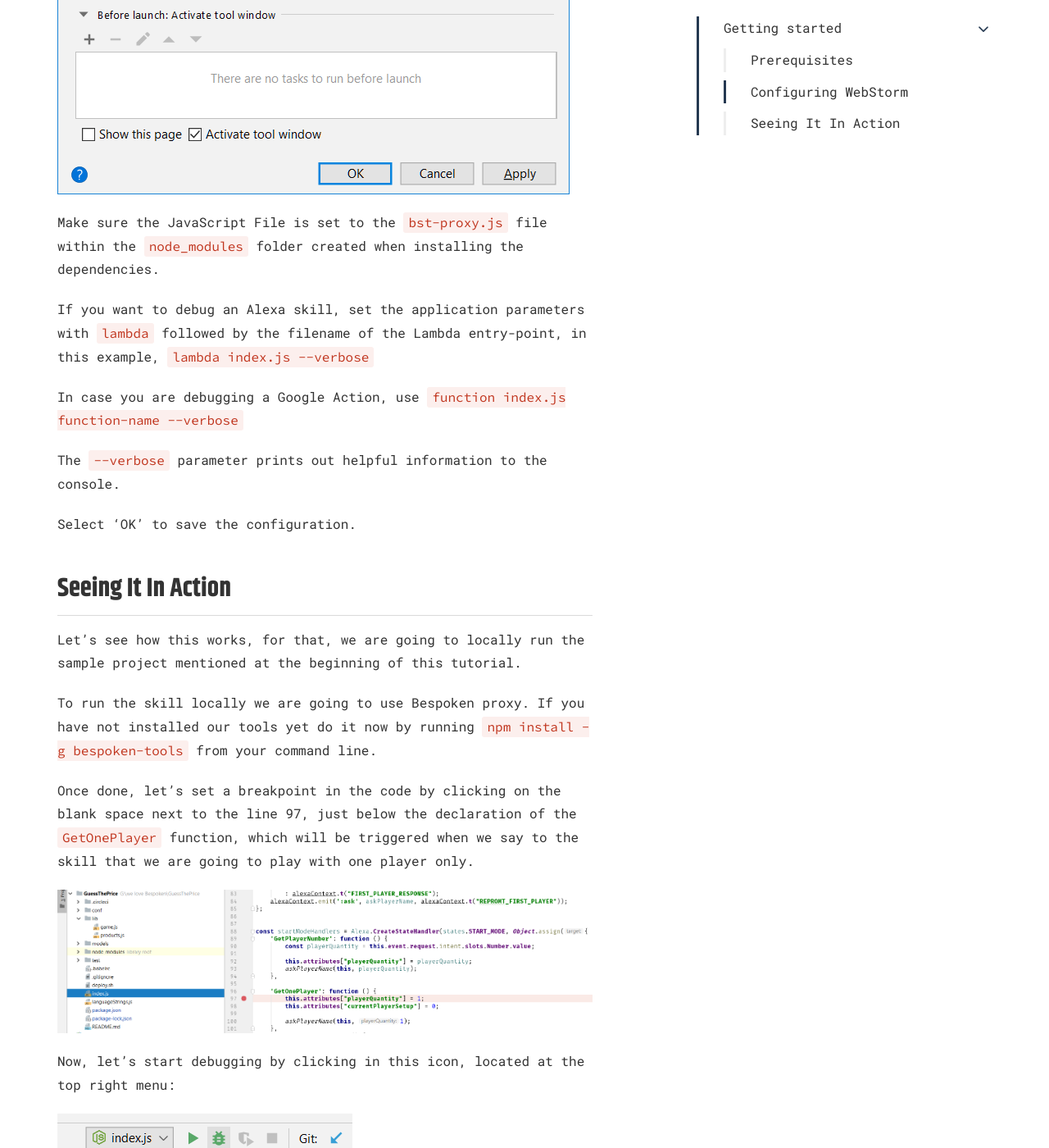
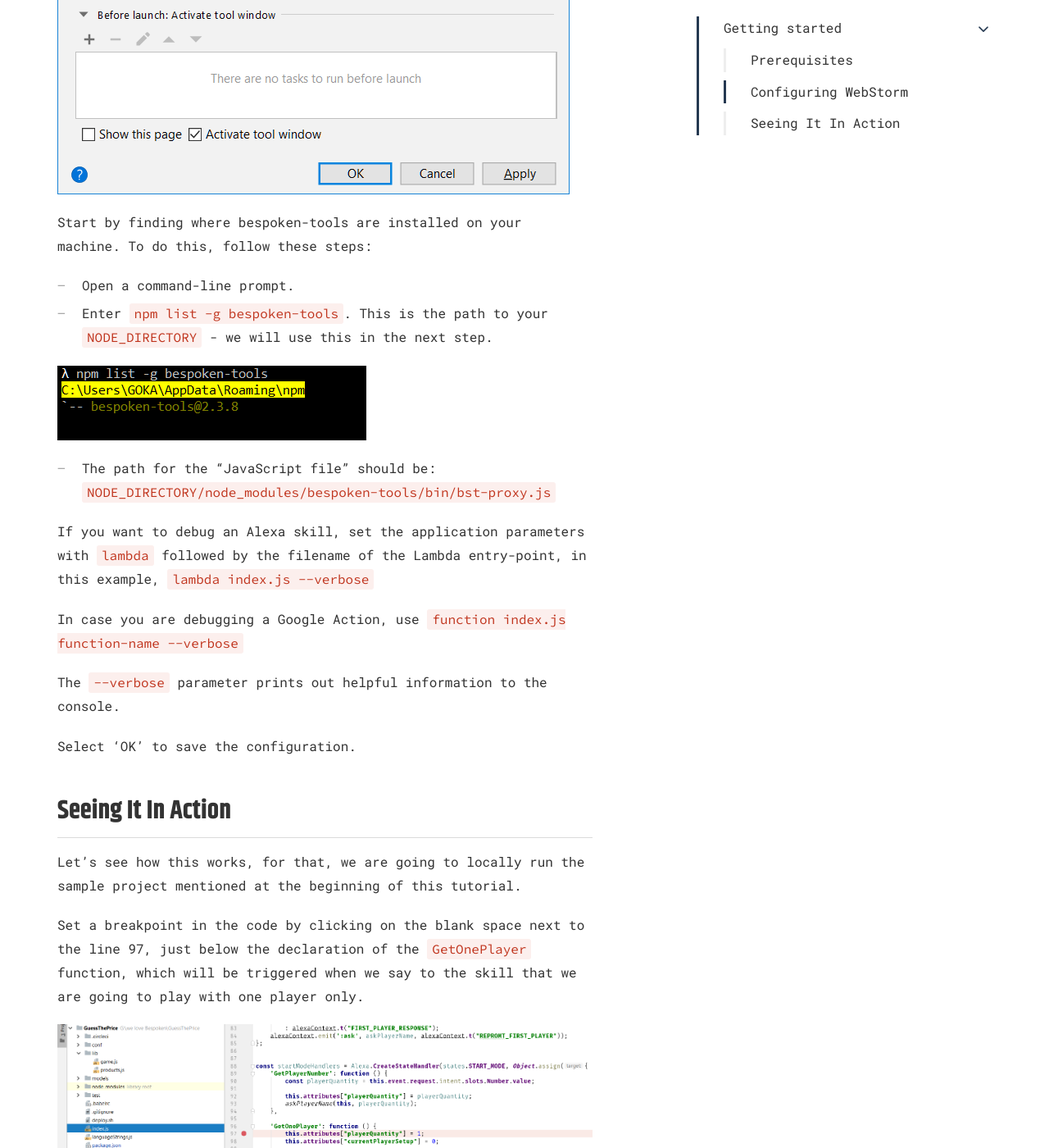
Before and after one commit to bespoken/bespoken-docs, a Jekyll site: the page built from tutorials/debugging-locally.md, in a window 1280 px wide and 1400 px high, scrolled down 2403 px. Shown: the whole window at 82% size. Built offline with Jekyll 4.4.1, drawn with Linux system fonts in a browser that asks for light colours; nearby versions of some CDN libraries; some web fonts are replaced; comment, search, counter and statistics services are not loaded.

Commit message:
Updating PR with updates based on JPKs comments.

```diff
--- a/tutorials/debugging-locally.md
+++ b/tutorials/debugging-locally.md
@@ -32,7 +32,12 @@ Fill in the configuration:
 
 ![Image showing how to configure a run configuration][Create-Run-Config2]
 
-Make sure the JavaScript File is set to the `bst-proxy.js` file within the `node_modules` folder created when installing the dependencies.
+Start by finding where bespoken-tools are installed on your machine. To do this, follow these steps:
+* Open a command-line prompt.
+* Enter ``npm list -g bespoken-tools``. This is the path to your ``NODE_DIRECTORY`` - we will use this in the next step.
+
+![Setting a breakpoint][Create-Run-Config8]
+* The path for the "JavaScript file" should be: ``NODE_DIRECTORY/node_modules/bespoken-tools/bin/bst-proxy.js``
 
 If you want to debug an Alexa skill, set the application parameters with `lambda` followed by the filename of the Lambda entry-point, in this example, `lambda index.js --verbose`
 
@@ -45,9 +50,7 @@ Select 'OK' to save the configuration.
 ## **Seeing It In Action**
 Let's see how this works, for that, we are going to locally run the sample project mentioned at the beginning of this tutorial.
 
-To run the skill locally we are going to use Bespoken proxy. If you have not installed our tools yet do it now by running `npm install -g bespoken-tools` from your command line.
-
-Once done, let's set a breakpoint in the code by clicking on the blank space next to the line 97, just below the declaration of the `GetOnePlayer` function, which will be triggered when we say to the skill that we are going to play with one player only.
+Set a breakpoint in the code by clicking on the blank space next to the line 97, just below the declaration of the `GetOnePlayer` function, which will be triggered when we say to the skill that we are going to play with one player only.
 
 ![Setting a breakpoint][Create-Run-Config4]
 
@@ -82,3 +85,4 @@ We hope this helps accelerate how you develop and debug your code. Please do not
 [Create-Run-Config5]: /assets/images/Tutorials-webstormDebug-5.png "Opening a terminal in Webstorm"
 [Create-Run-Config6]: /assets/images/Tutorials-webstormDebug-6.png "Launching the skill locally with Bespoken"
 [Create-Run-Config7]: /assets/images/Tutorials-webstormDebug-7.png "Debugging window in WebStorm"
+[Create-Run-Config8]: /assets/images/Tutorials-webstormDebug-8.png "Finding bst-proxy"
```
Also changed, not shown: assets/images/Tutorials-webstormDebug-8.png (added).
